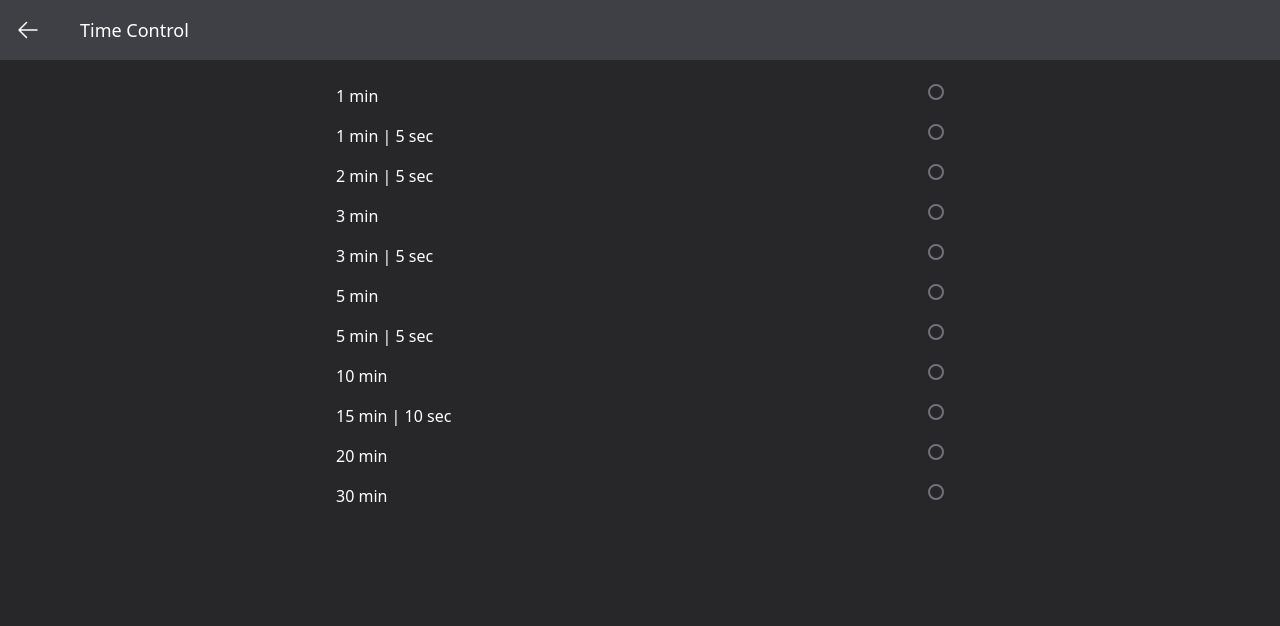
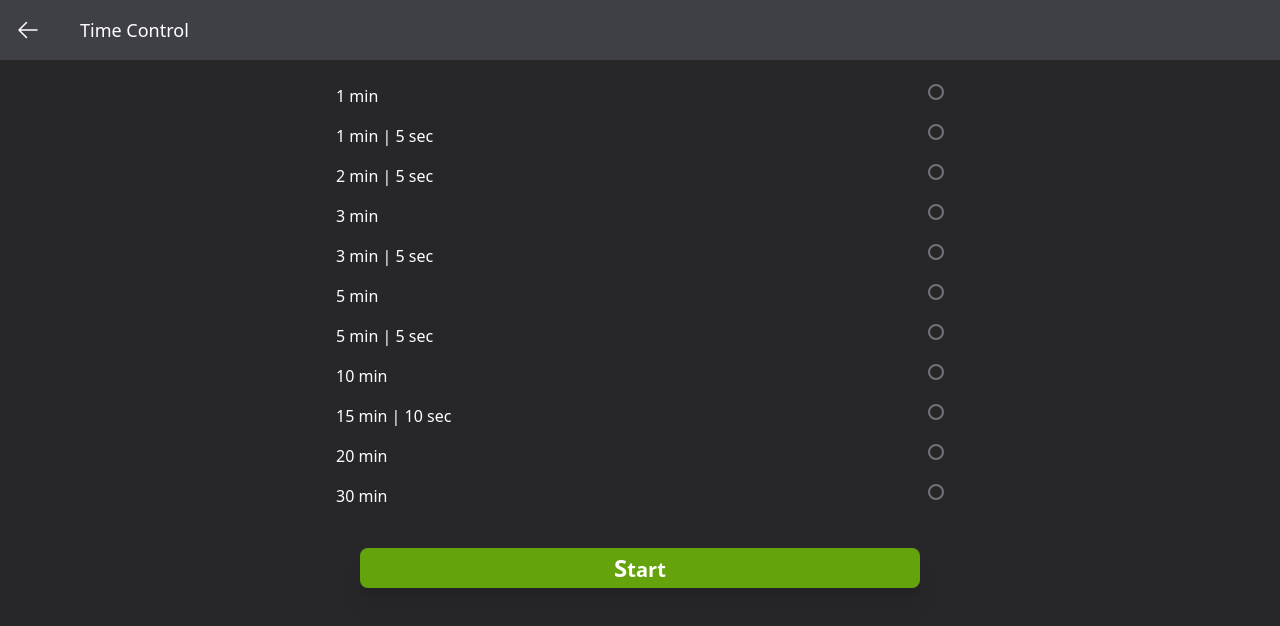
Before and after one commit to mamad-1999/Chess-Clocks, a Next.js app: page /time in a window 1280 px wide. Shown: the top 626 px of the page. Built offline with nearby package versions, Linux system fonts and the light colour scheme.

Commit message:
fit: handel ui in ClockSelect

```diff
--- /dev/null
+++ b/src/app/components/ClockSelect.tsx
@@ -0,0 +1,22 @@
+"use client"
+import { ClockType } from "../../../types/types"
+
+type ClockSelectType = {
+    clocks: ClockType[]
+}
+
+const ClockSelect = ({ clocks }: ClockSelectType) => {
+    return (
+        <main className="pt-4 max-w-2xl mx-auto flex flex-col justify-center items-center">
+            {clocks.map((clock: ClockType) => (
+                <div key={clock.id} className="w-full flex justify-between px-8 py-2">
+                    <label className="text-white" htmlFor={clock.title}>{clock.title}</label>
+                    <input className="bg-zinc-800 border-2 border-zinc-500 text-lime-600 focus:ring-lime-600 focus:ring-offset-2 focus:ring-offset-zinc-800 focus:bg-lime-600 cursor-pointer" type="radio" id={clock.title} name="clock" />
+                </div>
+            ))}
+            <button className="bg-lime-600 w-10/12 mt-8 h-10 rounded-lg shadow-xl text-white text-xl font-bold first-letter:text-2xl">Start</button>
+        </main>
+    )
+}
+
+export default ClockSelect
--- a/src/app/time/page.tsx
+++ b/src/app/time/page.tsx
@@ -1,21 +1,15 @@
 import { ClockType } from "../../../types/types"
 import { getClockData } from "../../../util/getClockData"
+import ClockSelect from "../components/ClockSelect"
 import NavBar from "../components/NavBar"
 
 const page = () => {
 
-    const clocks: ClockType[] = getClockData()
+    const clocksData: ClockType[] = getClockData()
     return (
         <div className="min-h-screen bg-zinc-800">
             <NavBar />
-            <main className="pt-4 max-w-2xl mx-auto">
-                {clocks.map((clock: ClockType) => (
-                    <div key={clock.id} className="flex justify-between px-8 py-2">
-                        <label className="text-white" htmlFor={clock.title}>{clock.title}</label>
-                        <input className="bg-zinc-800 border-2 border-zinc-500 text-lime-600 focus:ring-lime-600 focus:ring-offset-2 focus:ring-offset-zinc-800 focus:bg-lime-600" type="radio" id={clock.title} name="clock" />
-                    </div>
-                ))}
-            </main>
+            <ClockSelect clocks={clocksData} />
         </div>
     )
 }
```
